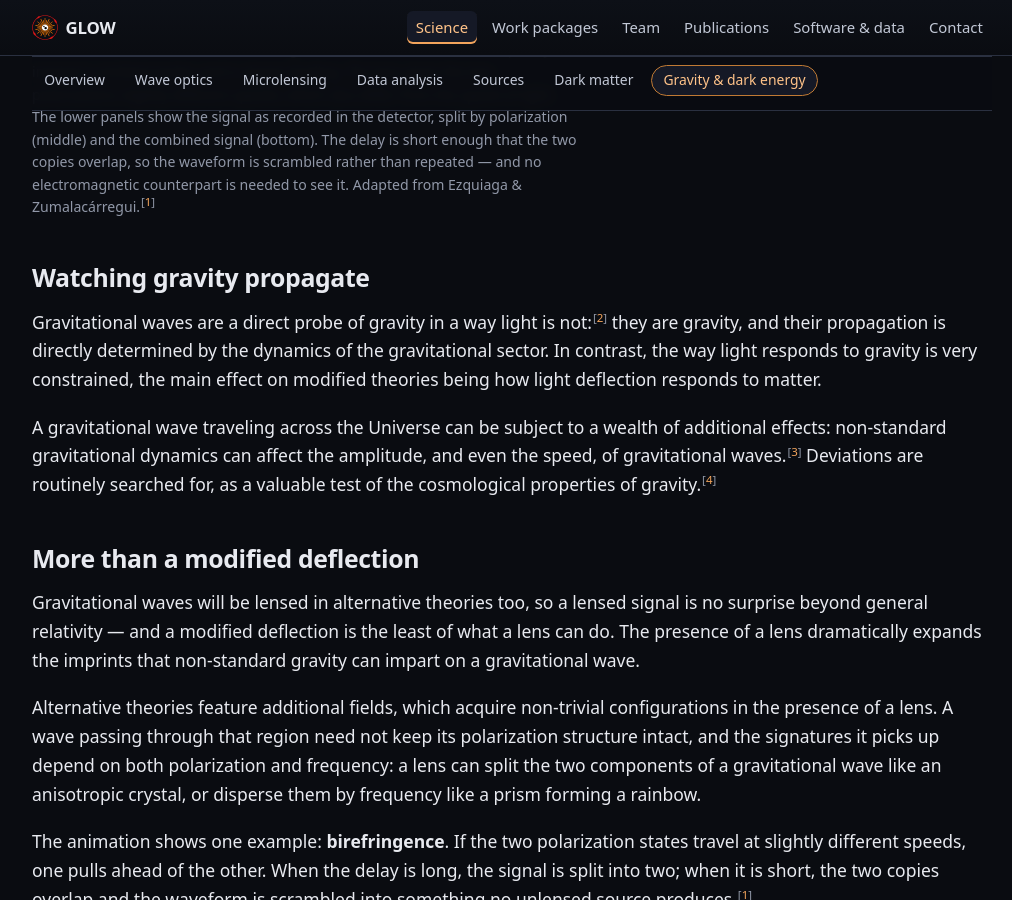
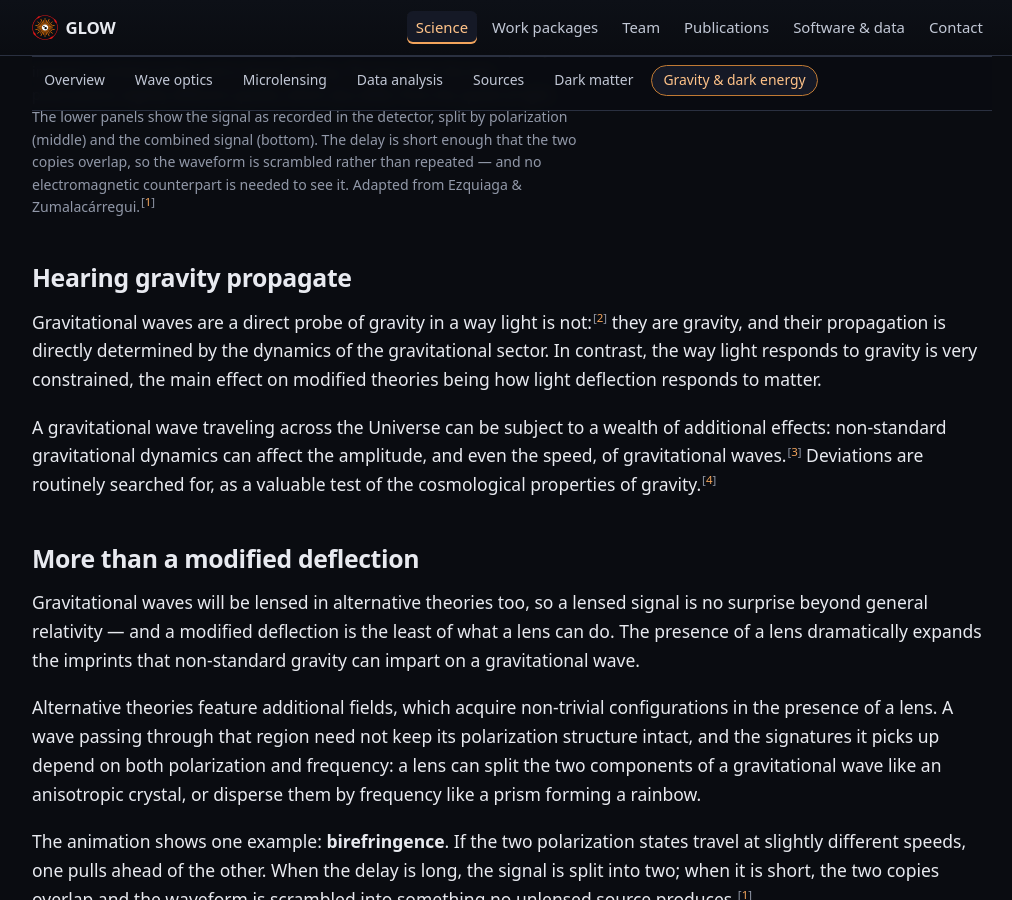
Before and after one commit to glow-astro/website, a Jekyll site: the page built from testing-gravity.html, in a window 1280 px wide and 900 px high, scrolled down 997 px. Shown: the whole window, without its empty margins (128-1140 px from the left). Built offline with Jekyll 4.4.1, drawn with Linux system fonts in a browser that asks for light colours; grey boxes are pictures that could not be loaded.

Commit message:
Testing gravity: hearing gravity propagate
Owner's wording. "Hearing" is the right verb for the section: its
subject is a signal a detector records, and the page's other analogies
are already optical -- a crystal, a prism, a rainbow -- so borrowing
sight for the heading too made the whole page one sense.

Co-Authored-By: Claude Opus 5 <noreply@anthropic.com>
Claude-Session: https://claude.ai/code/session_01L7GT62S61eYxRuSFTmWGfu

```diff
--- a/testing-gravity.html
+++ b/testing-gravity.html
@@ -26,7 +26,7 @@ topic_id: testing-gravity
 
 {% include topic-figure.html topic=t %}
 <section class="section" id="propagation" aria-labelledby="propagation-heading">
-  <h2 id="propagation-heading">Watching gravity propagate</h2>
+  <h2 id="propagation-heading">Hearing gravity propagate</h2>
   <p>
     Gravitational waves are a direct probe of gravity in a way light is
     not:{% include cite.html key="gw150914" %} they are gravity, and their
```
